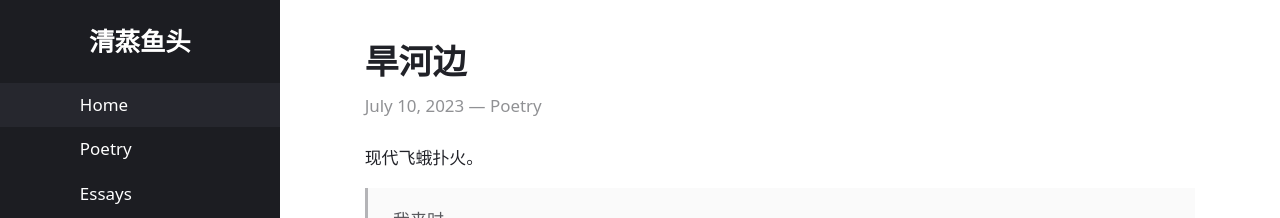
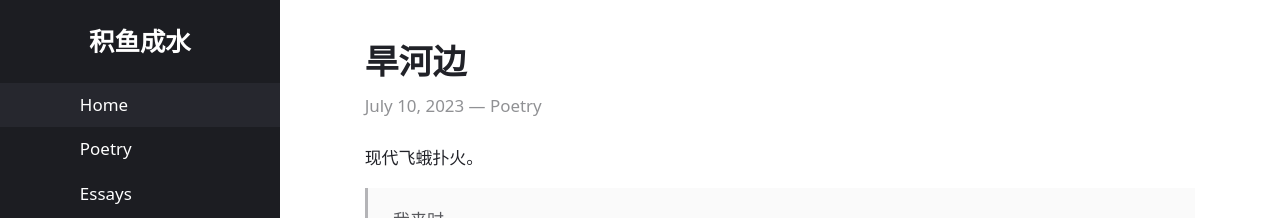
Before and after one commit to chris-zy-liu/chris-zy-liu.github.io, a Jekyll site: the page built from index.html, in a window 1280 px wide. Shown: the top 218 px of the page. Built offline with Jekyll 4.4.1, drawn with Linux system fonts in a browser that asks for light colours.

Commit message:
title change

```diff
--- a/_includes/sidebar.html
+++ b/_includes/sidebar.html
@@ -1,6 +1,6 @@
 <link rel="stylesheet" href="{{ "/assets/css/sidebar.css" | relative_url }}" media="screen and (min-width: 70em)">
 <aside style="display: none">
-	<h1 style="text-align:center;"><a href="https://chris-zy-liu.github.io/">清蒸鱼头</a></h1>
+	<h1 style="text-align:center;"><a href="https://chris-zy-liu.github.io/">积鱼成水</a></h1>
   <nav>
   {%- for item in site.navigation -%}
     {%- assign node = site.pages | where: "name", item.file | first -%}
```
